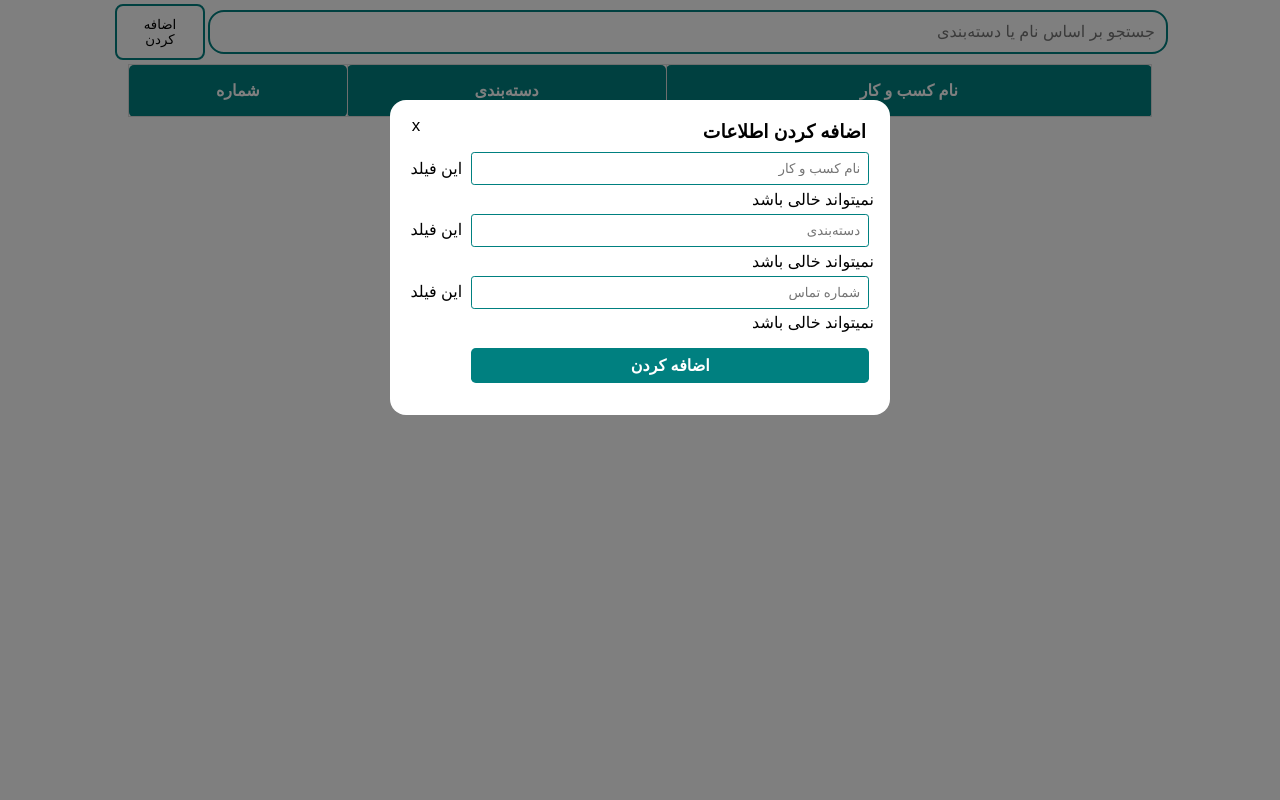
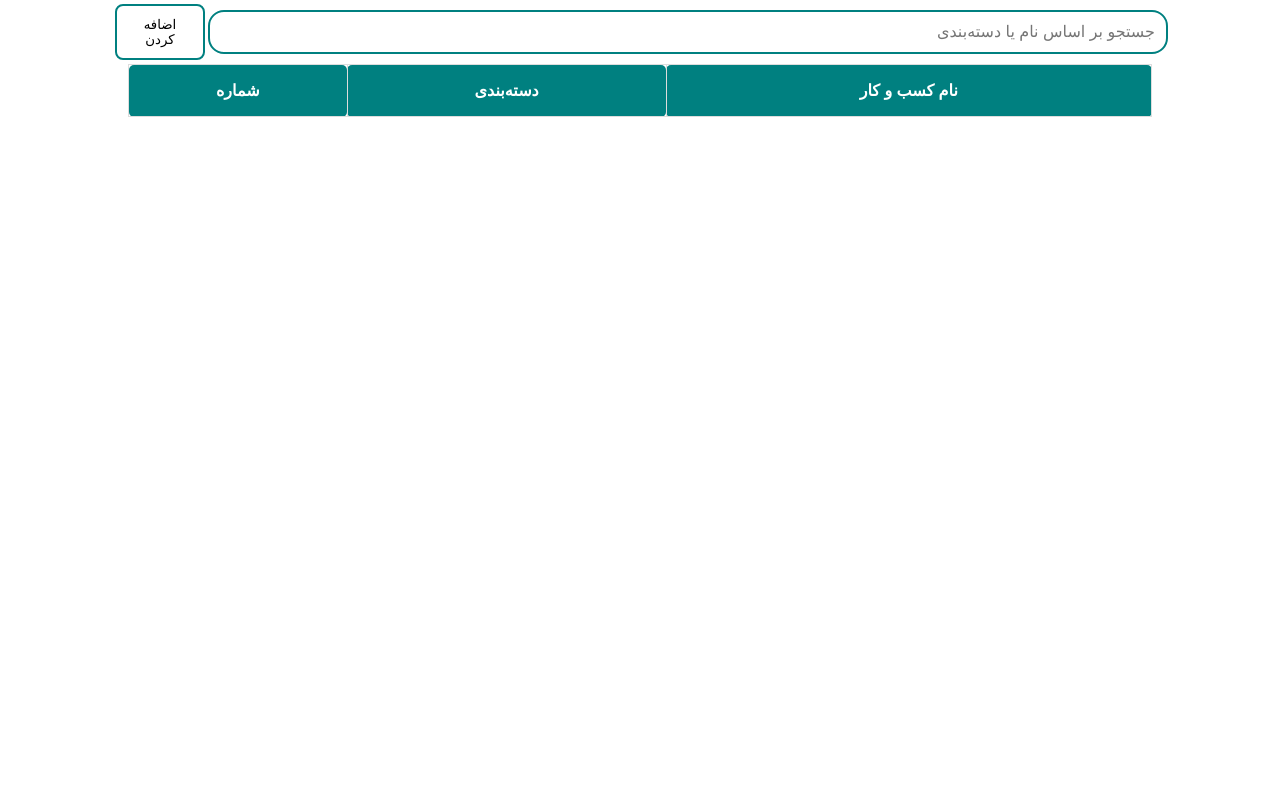
Before and after one commit to rzmahdi/CRUD-with-FastAPI, a FastAPI app: page / in a window 1280 px wide. Run offline with FastAPI, Linux system fonts and the light colour scheme; lists and menus that the app fills with data are empty.

Commit message:
fix(homepage): show class was for test

```diff
--- a/templates/index.html
+++ b/templates/index.html
@@ -7,7 +7,7 @@
     <title>شماره هایی که به کارت میاد</title>
 </head>
 <body>
-    <div id="modal-overlay" class="show">
+    <div id="modal-overlay">
         <div class="modal-add-new-data-box">
             <button id="close-btn">x</button>
             <h3>اضافه کردن اطلاعات</h3>
```
